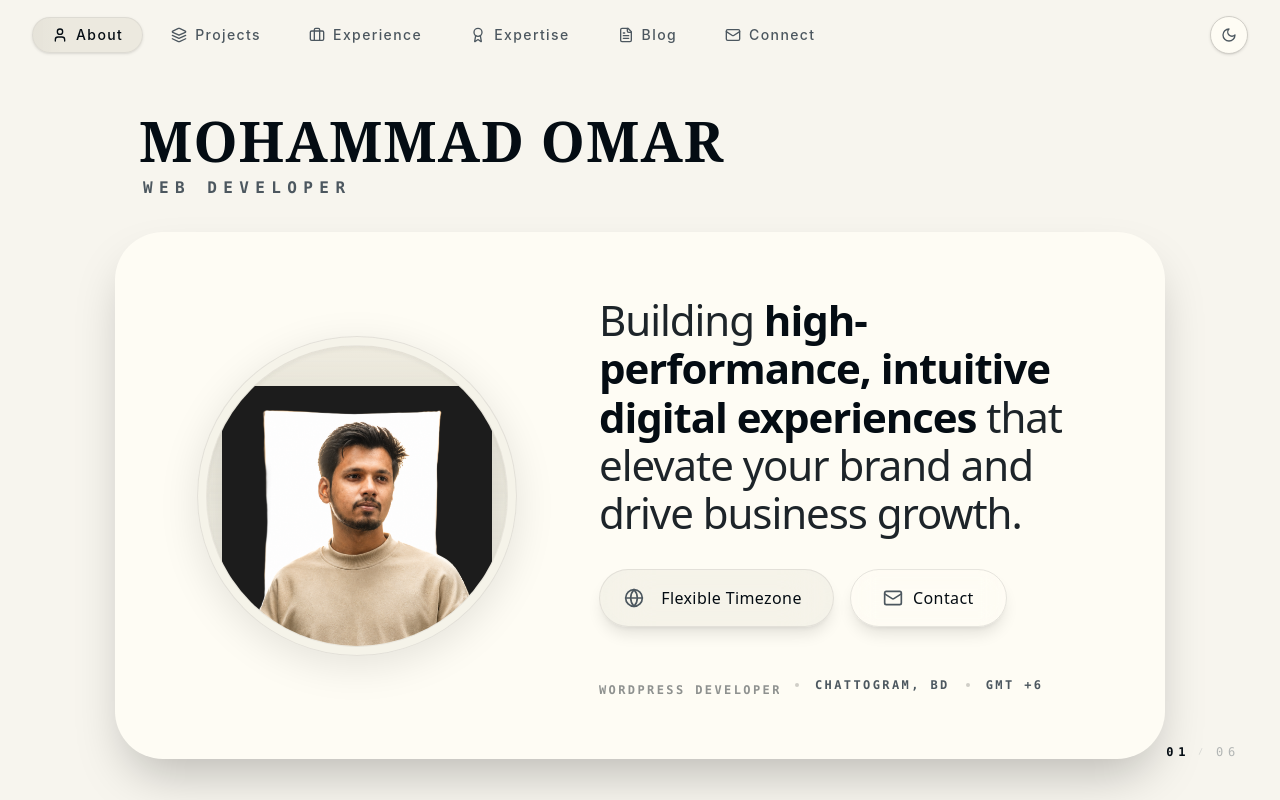
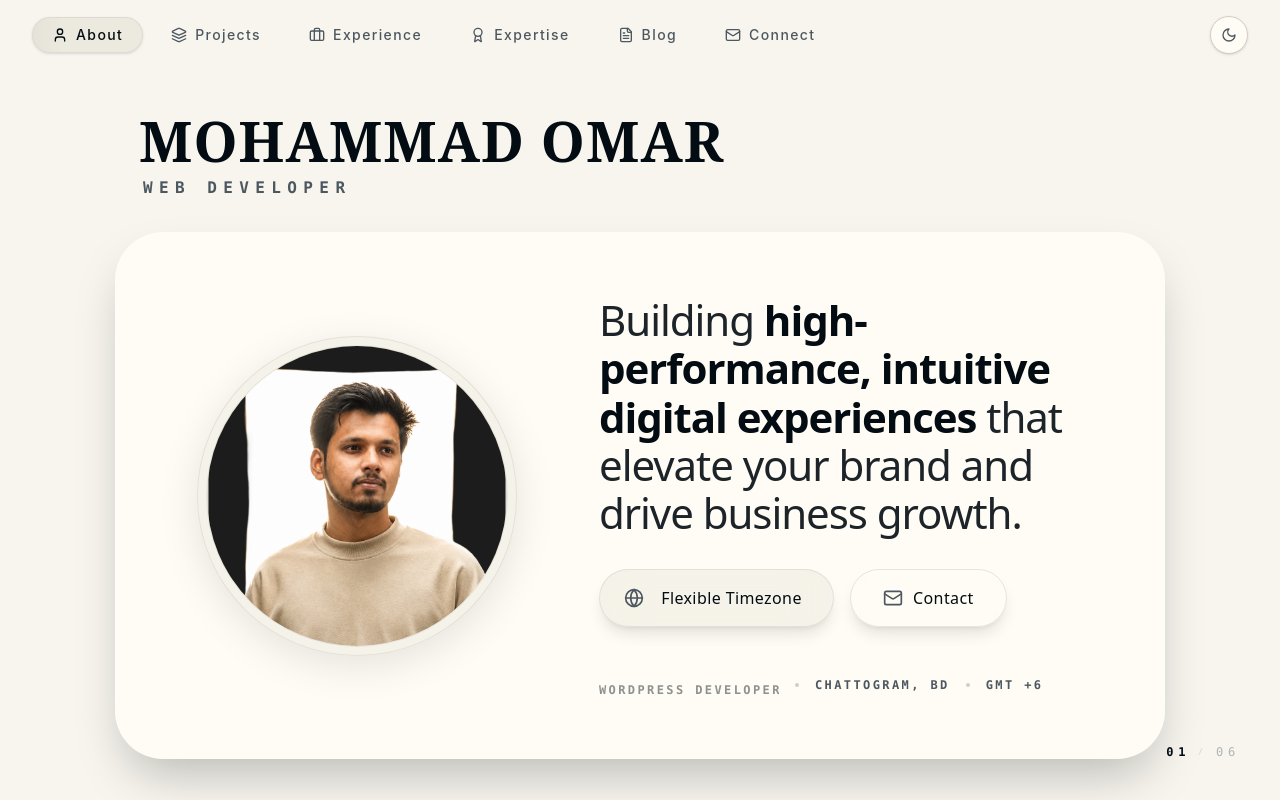
Before and after one commit to Omar-webcloud/Portfolio, a React (Vite) app: page / in a window 1280 px wide. Built offline with nearby package versions, Linux system fonts and the light colour scheme.

Commit message:
fix: headshot: obeject-fit: cover

```diff
--- a/src/components/about.jsx
+++ b/src/components/about.jsx
@@ -47,7 +47,7 @@ export function About({ onConnect }) {
               <img
                 src="/images/omar.png"
                 alt="Mohammad Omar"
-                className="w-[90%] h-[95%] object-contain object-bottom drop-shadow-2xl relative z-10 transition-transform duration-700 ease-out group-hover:scale-110 group-hover:-translate-y-2 pointer-events-none"
+                className="w-[90%] h-[95%] object-cover object-bottom drop-shadow-2xl relative z-10 transition-transform duration-700 ease-out scale-110 -translate-y-2 group-hover:scale-125 group-hover:-translate-y-4 pointer-events-none"
                 onError={(e) => {
                   e.target.src = "https://images.unsplash.com/photo-1507003211169-0a1dd7228f2d?auto=format&fit=crop&q=80&w=600&h=800";
                 }}
```
